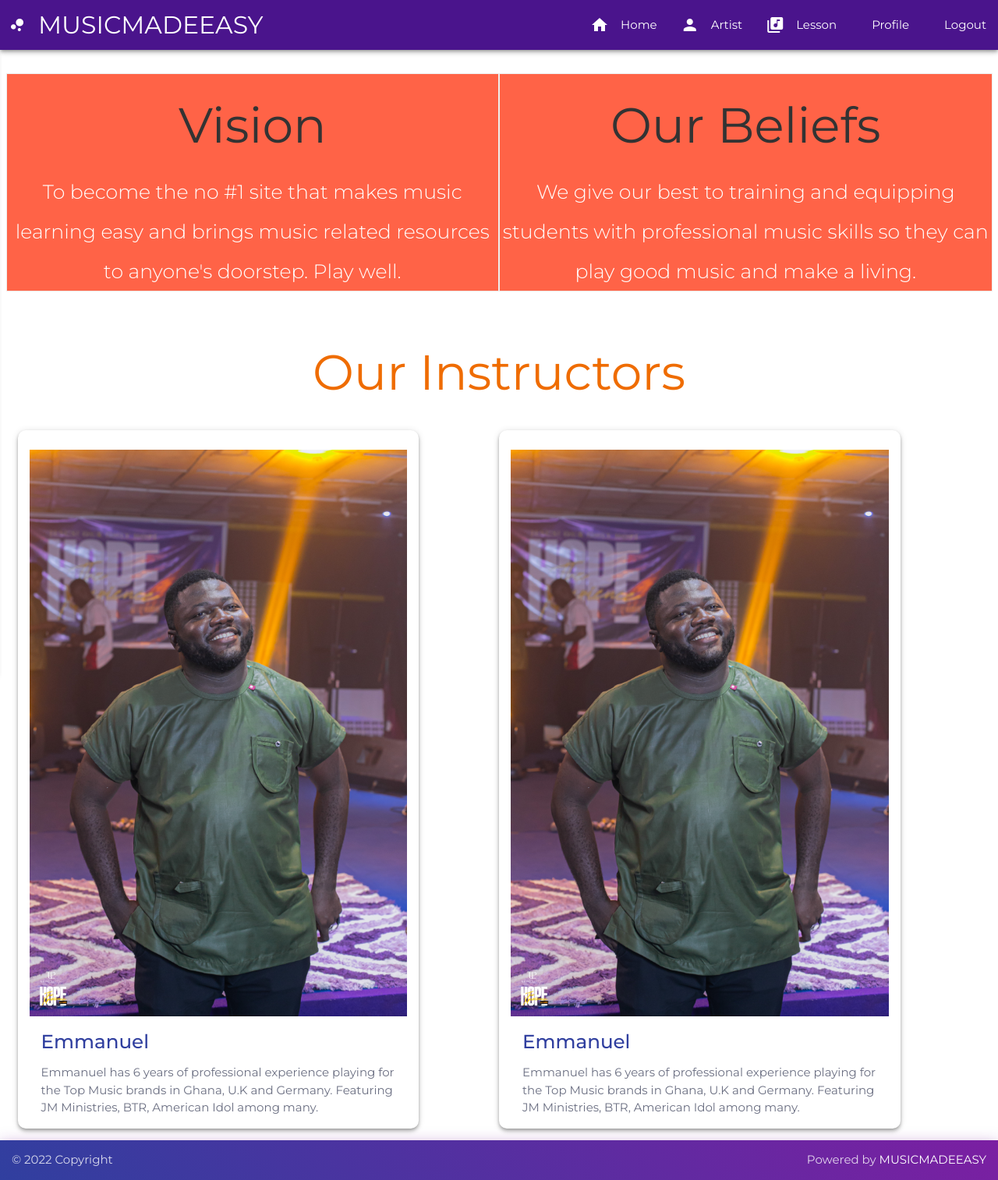
After one commit to kdgyimah/music-made-easy, a PHP site: page /about.html in a window 1280 px wide. The commit adds this page. Shown: the whole page at 78% size. Run offline with PHP 8.4, Linux system fonts and the light colour scheme; some web fonts are replaced.

Commit message:
feat: about page

```diff
--- /dev/null
+++ b/about.html
@@ -0,0 +1,109 @@
+<!DOCTYPE html>
+<html lang="en">
+
+<head>
+    <meta charset="utf-8" />
+    <meta name="viewport" content="width=device-width, initial-scale=1.0" />
+    <title>MUSICMADEEASY</title>
+    <link href="https://fonts.googleapis.com/icon?family=Material+Icons" rel="stylesheet">
+    <link href="https://fonts.googleapis.com/css?family=El+Messiri&display=swap" rel="stylesheet">
+    <link href="https://fonts.googleapis.com/css?family=Poiret+One&display=swap" rel="stylesheet">
+    <link href="https://fonts.googleapis.com/icon?family=Material+Icons" rel="stylesheet">
+    <link rel="stylesheet" href="assets/css/materialize.css">
+    <link rel="stylesheet" href="assets/css/style.css">
+    <link rel="stylesheet" href="assets/css/app.css">
+    <link rel="stylesheet" href="assets/css/king.css">
+    <!-- Favicon -->
+    <link rel="icon" href="./assets/favicon/favicon.ico">
+    <link rel="apple-touch-icon" sizes="180x180" href="./assets/favicon/apple-touch-icon.png">
+    <link rel="icon" type="image/png" sizes="32x32" href="./assets/favicon/favicon-32x32.png">
+    <link rel="icon" type="image/png" sizes="16x16" href="./assets/favicon/favicon-16x16.png">
+    <link rel="manifest" href="/site.webmanifest">
+</head>
+
+<body id="about">
+    <div id="loader-wrapper">
+        <div id="loader"></div>
+        <div class="loader-section section-left"></div>
+        <div class="loader-section section-right"></div>
+    </div>
+    <header>
+        <nav class="nav-extended nav-fixed purple darken-4 z-depth-2">
+            <div class="nav-wrapper">
+                <a class="brand-logo" id="cpa-logo"><i class="material-icons" id="logo-icon">bubble_chart</i>MUSICMADEEASY</a>
+                <a href="#" class="sidenav-trigger" data-target="mobile-nav">
+                    <i class="material-icons">menu</i>
+                </a>
+                <ul id="nav-mobile" class="right hide-on-med-and-down">
+                    <li><a href="index.html"><i class="material-icons left">home</i>Home</a></li>
+                    <li><a href="artist.html"><i class="material-icons left">person</i>Artist</a></li>
+                    <li><a href="lesson.html"><i class="material-icons left">library_music</i>Lesson</a></li>
+                    <li><a href="update_profile.php"><i class="material-icons left"></i>Profile</a></li>
+                    <li><a href="login.php"><i class="material-icons left"></i>Logout</a></li>
+                </ul>
+            </div>
+        </nav>
+        <ul class="sidenav" id="mobile-nav">
+            <li><a href="index.html">Home</a></li>
+            <li><a href="artist.html">Artist</a></li>
+            <li><a href="lesson.html">Lesson</a></li>
+        </ul>
+    </header>
+
+    <div class="container">
+        <div class="row"><br>
+            <div class="col grid-example center-align s12 m6">
+                <h1>Vision</h1>
+                <span class="flow-text">To become the no #1 site that makes music learning easy and brings music related resources to anyone's doorstep. Play well.</span>
+            </div>
+            <div class="col grid-example center-align s12 m6">
+                <h1>Our Beliefs</h1>
+                <span class="flow-text">We give our best to training and equipping students with professional music skills so they can play good music and make a living.</span>
+            </div>
+            <div class="col s12 ms8 about-text-container center-align">
+                <h1 class="orange-text text-darken-3">Our Instructors</h1>
+            </div>
+        </div>
+
+        <div class="row instructors">
+            <div class="col">
+                <div class="card about col s12 l5 z-depth-2 card-border">
+                    <img id="musicsvg" height="100" class="responsive-img" src="assets/img/emmanuel.jpg" />
+                    <div class="col s12">
+                        <h5 class="indigo-text text-darken-2"><strong>Emmanuel</strong></h5>
+                        <p>Emmanuel has 6 years of professional experience playing for the Top Music brands in Ghana, U.K and Germany. Featuring JM Ministries, BTR, American Idol among many.</p>
+                    </div>
+                </div>
+
+                <div class="card about col s12 l5 offset-l1 z-depth-2 card-border">
+                    <img id="musicsvg" height="100" class="responsive-img" src="assets/img/emmanuel.jpg" />
+                    <div class="col s12">
+                        <h5 class="indigo-text text-darken-2"><strong>Emmanuel</strong></h5>
+                        <p>Emmanuel has 6 years of professional experience playing for the Top Music brands in Ghana, U.K and Germany. Featuring JM Ministries, BTR, American Idol among many.</p>
+                    </div>
+                </div>
+            </div>
+        </div>
+        </div>
+
+    </div>
+
+
+    <footer class="page-footer  footer footer-static footer-dark gradient-45deg-indigo-purple gradient-shadow navbar-border navbar-shadow">
+        <div class="footer-copyright">
+            <div class="container">
+                <span>© 2022 Copyright</span>
+                <span class="right hide-on-small-only">Powered by <a href="#">MUSICMADEEASY</a></span>
+            </div>
+        </div>
+    </footer>
+
+
+
+
+    <script src="https://code.jquery.com/jquery-3.4.1.min.js" integrity="sha256-CSXorXvZcTkaix6Yvo6HppcZGetbYMGWSFlBw8HfCJo=" crossorigin="anonymous"></script>
+    <script src="assets/js/materialize.js"></script>
+    <script src="assets/js/plugin.js"></script>
+</body>
+
+</html>
--- a/assets/css/king.css
+++ b/assets/css/king.css
@@ -1 +1,3 @@
-.welcome-text-container{margin-bottom:2rem}.card{cursor:pointer;min-height:320px !important;-webkit-transition:0.3s ease all;-moz-transition:0.3s ease all;-o-transition:0.3s ease all;transition:0.3s ease all}.card img{height:200px}.card:hover{transform:scale(1.05)}.row.overview{margin-bottom:4rem}
+.about-text-container{margin-top:2rem}.row.instructors img{height:100%}
+
+.welcome-text-container{margin-bottom:2rem}.card{min-height:320px !important;-webkit-transition:0.3s ease all;-moz-transition:0.3s ease all;-o-transition:0.3s ease all;transition:0.3s ease all}.card:not(.about){cursor:pointer}.card:not(.about):hover{transform:scale(1.05)}.card img{height:200px}.row.overview{margin-bottom:4rem}
```
Also changed, not shown: index.html (+4 -4 lines), src/css/about/index.scss (added, +9 -0 lines), src/css/home/index.scss (+8 -10 lines), assets/img/emmanuel.jpg (added).
